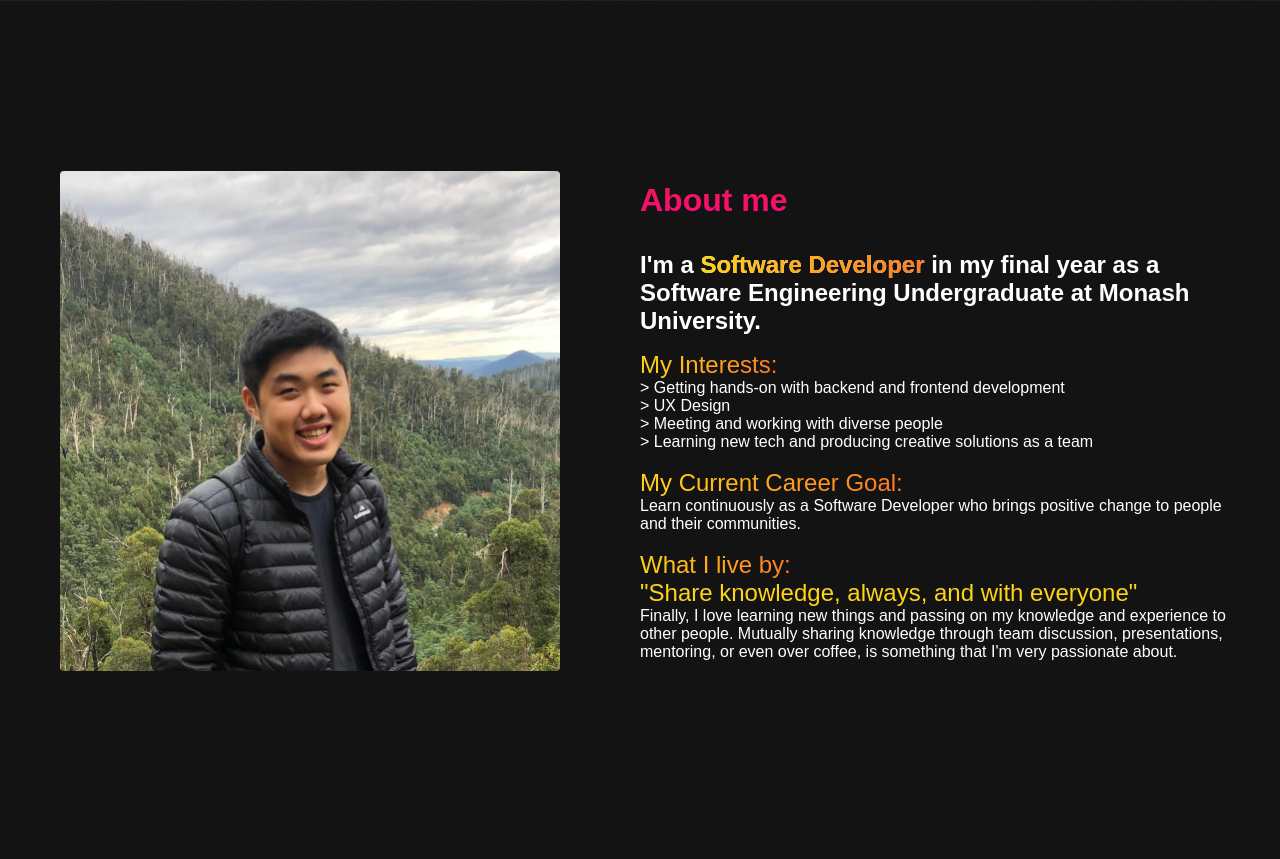
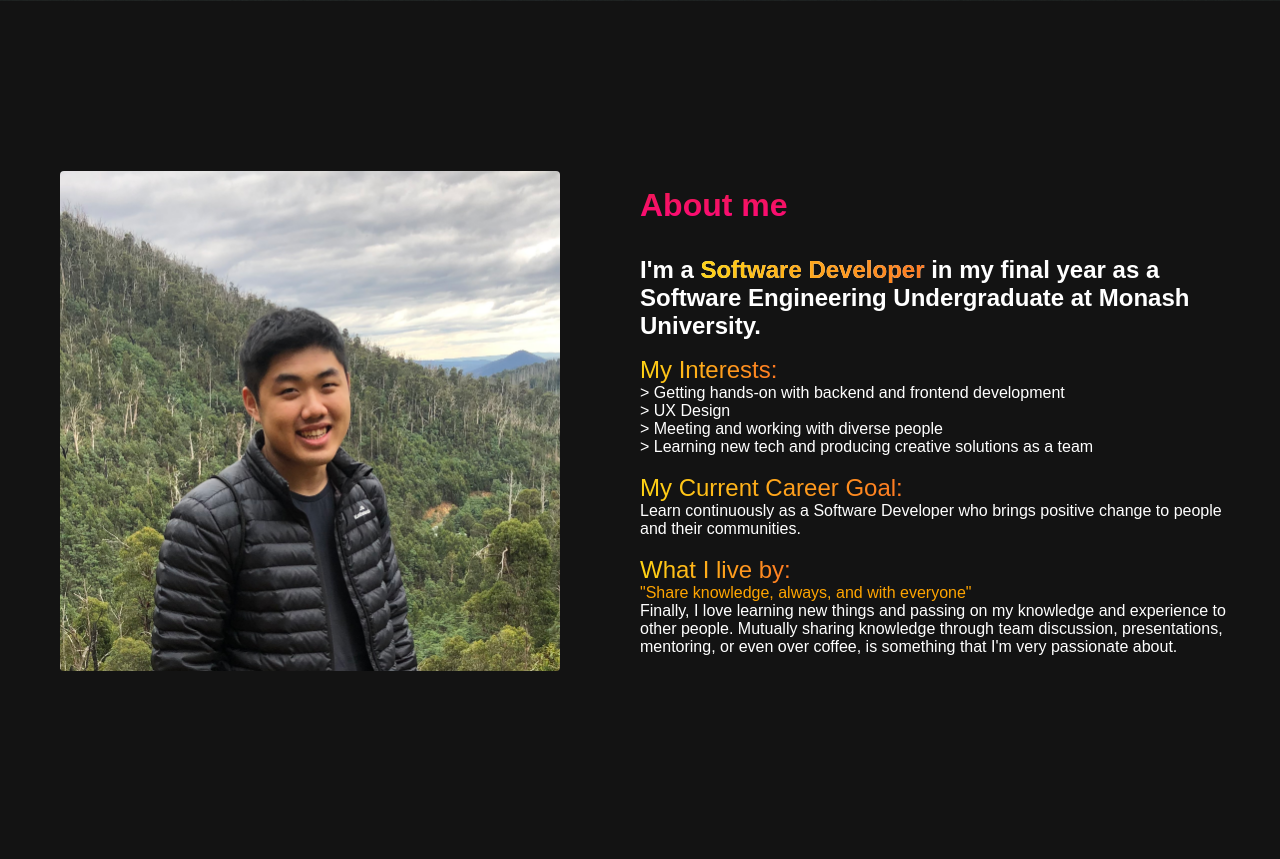
Before and after one commit to dslguo/DG-Website-JS, a PHP site: page / in a window 1280 px wide. Shown: the part 986-1845 px from the top of the page. Run offline with PHP 8.4, Linux system fonts and the light colour scheme.

Commit message:
style: Reducing font of About me section

```diff
--- a/index.html
+++ b/index.html
@@ -82,14 +82,16 @@
             <br />
             <span>My Current Career Goal:</span>
             <br />
-            Learn continuously as a Software Developer who brings positive change to people and their communities.
+            Learn continuously as a Software Developer who brings positive
+            change to people and their communities.
             <br />
             <br />
             <span>What I live by:</span>
-            <span class="aboutme3"
+            <!-- <span class="aboutme3"
               >"Share knowledge, always, and with everyone"
-            </span>
+            </span> -->
             <br />
+            <em>"Share knowledge, always, and with everyone"</em> <br />
             Finally, I love learning new things and passing on my knowledge and
             experience to other people. Mutually sharing knowledge through team
             discussion, presentations, mentoring, or even over coffee, is
--- a/styles.css
+++ b/styles.css
@@ -386,6 +386,11 @@
   margin-top: 1rem;
   font-size: 1rem;
   font-weight: 500;
+}
+
+.main__content em {
+  color: #ffa500;
+  font-style: normal;
 }
 
 .main__btn {
```
